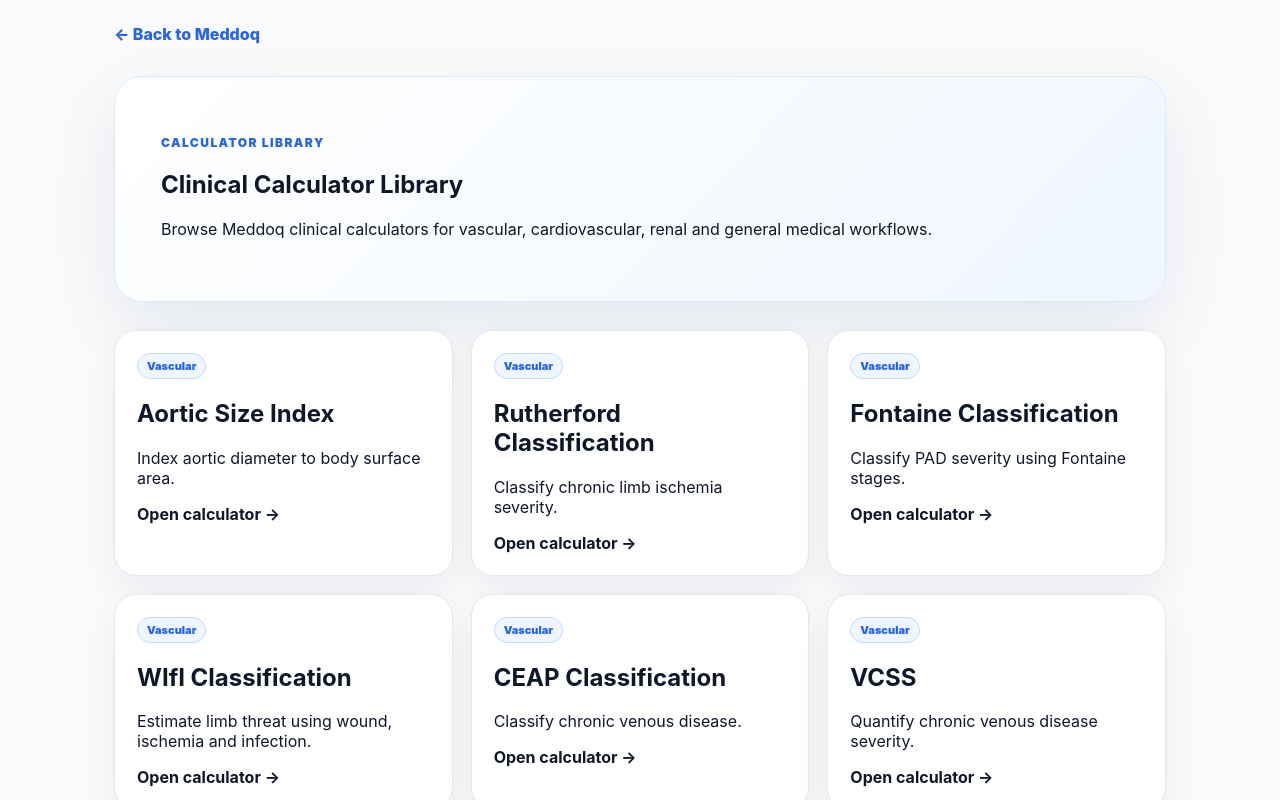
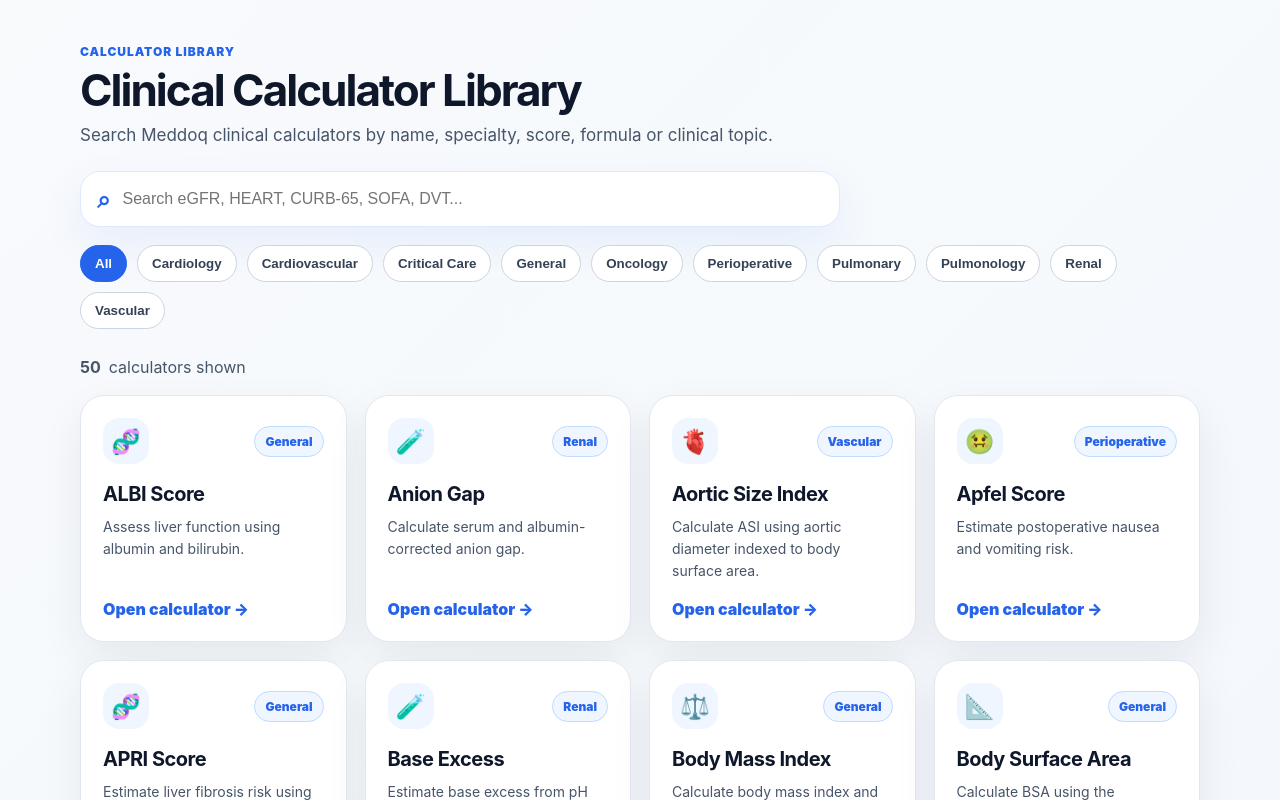
Before and after one commit to brsbyrm/meddoq, a Next.js app: page /calculators in a window 1280 px wide. Shown: the top 800 px of the page. Built offline with nearby package versions, Linux system fonts and the light colour scheme.

Commit message:
Make calculator library data-driven and searchable

```diff
--- a/app/calculators/page.js
+++ b/app/calculators/page.js
@@ -1,145 +1,255 @@
-const calculators = [
-  ["Aortic Size Index", "Vascular", "/calculators/aortic-size-index", "Index aortic diameter to body surface area."],
-  ["Rutherford Classification", "Vascular", "/calculators/rutherford-classification", "Classify chronic limb ischemia severity."],
-  ["Fontaine Classification", "Vascular", "/calculators/fontaine-classification", "Classify PAD severity using Fontaine stages."],
-  ["WIfI Classification", "Vascular", "/calculators/wifi-classification", "Estimate limb threat using wound, ischemia and infection."],
-  ["CEAP Classification", "Vascular", "/calculators/ceap-classification", "Classify chronic venous disease."],
-  ["VCSS", "Vascular", "/calculators/venous-clinical-severity-score", "Quantify chronic venous disease severity."],
-  ["Villalta Score", "Vascular", "/calculators/villalta-score", "Assess post-thrombotic syndrome severity."],
-  ["Wells DVT", "Vascular", "/calculators/wells-dvt", "Estimate pretest probability of deep vein thrombosis."],
-  ["Wells PE", "Pulmonary Embolism", "/calculators/wells-pe", "Estimate pretest probability of pulmonary embolism."],
-  ["PESI Score", "Pulmonary Embolism", "/calculators/pesi-score", "Risk stratify acute pulmonary embolism."],
-  ["sPESI Score", "Pulmonary Embolism", "/calculators/spesi-score", "Simplified PE mortality risk stratification."],
-  ["IMPROVE VTE Score", "VTE Risk", "/calculators/improve-vte-risk-score", "Estimate VTE risk in hospitalized medical patients."],
-  ["IMPROVE Bleeding Risk", "Bleeding Risk", "/calculators/improve-bleeding-risk-score", "Estimate bleeding risk during thromboprophylaxis assessment."],
-  ["Khorana Score", "Oncology / VTE", "/calculators/khorana-score", "Estimate VTE risk in ambulatory cancer patients."],
-  ["Padua Score", "VTE Risk", "/calculators/padua-score", "Estimate VTE risk in hospitalized medical patients."],
-  ["Caprini Score", "VTE Risk", "/calculators/caprini-score", "Estimate perioperative VTE risk."],
-  ["SOFA Score", "Critical Care", "/calculators/sofa-score", "Assess organ dysfunction severity."],
-  ["qSOFA Score", "Critical Care", "/calculators/qsofa-score", "Screen for higher-risk suspected infection."],
-  ["NEWS2 Score", "Critical Care", "/calculators/news2-score", "Early warning score for clinical deterioration."],
-  ["MEWS Score", "Critical Care", "/calculators/mews-score", "Modified early warning score."],
-  ["eGFR", "Renal", "/calculators/egfr", "Estimate glomerular filtration rate using CKD-EPI 2021."],
-  ["Creatinine Clearance", "Renal", "/calculators/creatinine-clearance", "Estimate creatinine clearance using Cockcroft-Gault."],
-  ["CKD-EPI 2021 Cystatin C", "Renal", "/calculators/ckd-epi-2021-cystatin-c", "Estimate GFR using cystatin C."],
-  ["MELD Score", "Hepatology", "/calculators/meld-score", "Estimate mortality risk in advanced liver disease."],
-  ["MELD-Na Score", "Hepatology", "/calculators/meld-na-score", "Estimate cirrhosis risk using MELD plus sodium."],
-  ["Child-Pugh Score", "Hepatology", "/calculators/child-pugh-score", "Classify cirrhosis severity."],
-  ["ALBI Score", "Hepatology", "/calculators/albi-score", "Assess liver functional reserve."],
-  ["APRI Score", "Hepatology", "/calculators/apri-score", "Estimate liver fibrosis risk."],
-  ["FIB-4 Index", "Hepatology", "/calculators/fib-4-index", "Estimate advanced liver fibrosis risk."],
-  ["NAFLD Fibrosis Score", "Hepatology", "/calculators/nafld-fibrosis-score", "Estimate advanced fibrosis risk in NAFLD."],
-  ["CHA₂DS₂-VASc", "Cardiovascular", "/calculators/cha2ds2-vasc", "Estimate thromboembolic risk in atrial fibrillation."],
-  ["HAS-BLED", "Cardiovascular", "/calculators/has-bled", "Assess bleeding risk in atrial fibrillation."],
-  ["RCRI", "Perioperative", "/calculators/revised-cardiac-risk-index", "Estimate perioperative cardiac risk."],
-  ["Gupta MICA", "Perioperative", "/calculators/gupta-mica", "Estimate perioperative MI or cardiac arrest risk."],
-  ["Apfel Score", "Perioperative", "/calculators/apfel-score", "Estimate postoperative nausea and vomiting risk."],
-  ["Duke Activity Status Index", "Perioperative", "/calculators/duke-activity-status-index", "Estimate functional capacity."],
-  ["Glasgow-Blatchford Score", "Gastroenterology", "/calculators/glasgow-blatchford-score", "Risk stratify upper GI bleeding."],
-  ["Rockall Score", "Gastroenterology", "/calculators/rockall-score", "Estimate risk after upper GI bleeding."],
-  ["Anion Gap", "Acid–Base", "/calculators/anion-gap", "Calculate serum anion gap."],
-  ["Delta Ratio", "Acid–Base", "/calculators/delta-ratio", "Assess mixed metabolic acid-base disorders."],
-  ["Base Excess", "Acid–Base", "/calculators/base-excess", "Assess metabolic acid-base component."],
-  ["Winter's Formula", "Acid–Base", "/calculators/winters-formula", "Estimate respiratory compensation in metabolic acidosis."],
-  ["Corrected Sodium", "Electrolytes", "/calculators/corrected-sodium", "Correct sodium for hyperglycemia."],
-  ["Serum Osmolality", "Electrolytes", "/calculators/serum-osmolality", "Estimate calculated serum osmolality."],
-  ["Oxygenation Index", "Critical Care", "/calculators/oxygenation-index", "Assess oxygenation impairment."],
-  ["Body Surface Area", "General", "/calculators/body-surface-area", "Calculate body surface area using Mosteller formula."],
-  ["Body Mass Index", "General", "/calculators/body-mass-index", "Calculate BMI and standard weight category."],
-  ["HEART Score", "Cardiology", "/calculators/heart-score", "Chest pain and suspected ACS risk stratification."],
-  ["TIMI NSTEMI/UA Score", "Cardiology", "/calculators/timi-nstemi-ua-score", "Unstable angina and NSTEMI short-term ischemic risk."],
-  ["CURB-65 Score", "Pulmonology", "/calculators/curb-65-score", "Community-acquired pneumonia severity and mortality risk."],
-];
+"use client";
 
-export const metadata = {
-  title: "Clinical Calculator Library | Meddoq",
-  description:
-    "Free clinical calculator library for healthcare professionals, including vascular, cardiovascular, renal and general medical calculators.",
-  alternates: {
-    canonical: "https://meddoq.com/calculators",
-  },
-};
+import { useMemo, useState } from "react";
+import { calculators } from "../data/calculators";
 
-export default function Page() {
+export default function CalculatorLibraryPage() {
+  const [query, setQuery] = useState("");
+  const [category, setCategory] = useState("All");
+
+  const categories = useMemo(() => {
+    return ["All", ...Array.from(new Set(calculators.map((item) => item.category))).sort()];
+  }, []);
+
+  const filteredCalculators = useMemo(() => {
+    const q = query.trim().toLowerCase();
+
+    return calculators
+      .filter((item) => category === "All" || item.category === category)
+      .filter((item) => {
+        if (!q) return true;
+        return [item.name, item.category, item.description, item.id]
+          .join(" ")
+          .toLowerCase()
+          .includes(q);
+      })
+      .sort((a, b) => a.name.localeCompare(b.name));
+  }, [query, category]);
+
   return (
-    <main style={styles.main}>
-      <a href="/" style={styles.back}>← Back to Meddoq</a>
-
+    <main style={styles.page}>
       <section style={styles.hero}>
         <p style={styles.kicker}>Calculator Library</p>
-        <h1>Clinical Calculator Library</h1>
-        <p>
-          Browse Meddoq clinical calculators for vascular, cardiovascular,
-          renal and general medical workflows.
+        <h1 style={styles.title}>Clinical Calculator Library</h1>
+        <p style={styles.text}>
+          Search Meddoq clinical calculators by name, specialty, score, formula or clinical topic.
         </p>
+
+        <div style={styles.searchBox}>
+          <span style={styles.searchIcon}>⌕</span>
+          <input
+            value={query}
+            onChange={(event) => setQuery(event.target.value)}
+            placeholder="Search eGFR, HEART, CURB-65, SOFA, DVT..."
+            style={styles.searchInput}
+          />
+        </div>
+
+        <div style={styles.filters}>
+          {categories.map((item) => (
+            <button
+              key={item}
+              type="button"
+              onClick={() => setCategory(item)}
+              style={{
+                ...styles.filterButton,
+                ...(category === item ? styles.filterButtonActive : {}),
+              }}
+            >
+              {item}
+            </button>
+          ))}
+        </div>
+      </section>
+
+      <section style={styles.summary}>
+        <strong>{filteredCalculators.length}</strong>
+        <span>
+          {filteredCalculators.length === 1 ? "calculator" : "calculators"} shown
+          {category !== "All" ? ` in ${category}` : ""}
+        </span>
       </section>
 
       <section style={styles.grid}>
-        {calculators.map(([name, category, href, description]) => (
-          <a key={href} href={href} style={styles.card}>
-            <span style={styles.badge}>{category}</span>
-            <h2>{name}</h2>
-            <p>{description}</p>
-            <strong>Open calculator →</strong>
+        {filteredCalculators.map((item) => (
+          <a key={item.id} href={item.href} style={styles.card}>
+            <div style={styles.cardTop}>
+              <div style={styles.iconBubble}>{item.icon}</div>
+              <span style={styles.categoryBadge}>{item.category}</span>
+            </div>
+            <h2 style={styles.cardTitle}>{item.name}</h2>
+            <p style={styles.cardText}>{item.description}</p>
+            <div style={styles.cardAction}>Open calculator →</div>
           </a>
         ))}
       </section>
+
+      {filteredCalculators.length === 0 && (
+        <section style={styles.empty}>
+          No calculator found. Try a broader search term.
+        </section>
+      )}
     </main>
   );
 }
 
 const styles = {
-  main: {
-    maxWidth: 1100,
-    margin: "0 auto",
-    padding: "24px",
+  page: {
+    minHeight: "100vh",
+    padding: "44px 24px 64px",
+    background: "linear-gradient(135deg, #f8fafc 0%, #eef6ff 100%)",
+    color: "#0f172a",
     fontFamily:
       'Inter, ui-sans-serif, system-ui, -apple-system, BlinkMacSystemFont, "Segoe UI", sans-serif',
-    color: "#0f172a",
-  },
-  back: {
-    color: "#2563eb",
-    fontWeight: 800,
-    textDecoration: "none",
   },
   hero: {
-    marginTop: 32,
-    background: "linear-gradient(135deg, #ffffff, #eff6ff)",
-    border: "1px solid #dbeafe",
-    borderRadius: 28,
-    padding: "clamp(26px, 5vw, 46px)",
-    boxShadow: "0 24px 70px rgba(15,23,42,0.08)",
+    maxWidth: 1120,
+    margin: "0 auto 28px",
   },
   kicker: {
+    margin: 0,
     color: "#2563eb",
     fontWeight: 900,
     textTransform: "uppercase",
-    letterSpacing: "0.12em",
+    letterSpacing: "0.08em",
     fontSize: 12,
   },
+  title: {
+    margin: "8px 0",
+    fontSize: 44,
+    lineHeight: 1.05,
+    letterSpacing: "-0.045em",
+  },
+  text: {
+    margin: "0 0 22px",
+    color: "#475569",
+    maxWidth: 760,
+    fontSize: 17,
+    lineHeight: 1.65,
+  },
+  searchBox: {
+    display: "flex",
+    alignItems: "center",
+    gap: 12,
+    maxWidth: 760,
+    background: "#ffffff",
+    border: "1px solid #dbeafe",
+    borderRadius: 20,
+    padding: "0 16px",
+    boxShadow: "0 18px 44px rgba(37, 99, 235, 0.08)",
+  },
+  searchIcon: {
+    color: "#2563eb",
+    fontSize: 24,
+    fontWeight: 900,
+  },
+  searchInput: {
+    width: "100%",
+    border: 0,
+    outline: 0,
+    padding: "18px 0",
+    fontSize: 16,
+    background: "transparent",
+    color: "#0f172a",
+  },
+  filters: {
+    display: "flex",
+    flexWrap: "wrap",
+    gap: 10,
+    marginTop: 18,
+  },
+  filterButton: {
+    border: "1px solid #cbd5e1",
+    background: "#ffffff",
+    color: "#334155",
+    borderRadius: 999,
+    padding: "10px 14px",
+    fontWeight: 850,
+    cursor: "pointer",
+  },
+  filterButtonActive: {
+    background: "#2563eb",
+    borderColor: "#2563eb",
+    color: "#ffffff",
+  },
+  summary: {
+    maxWidth: 1120,
+    margin: "0 auto 18px",
+    display: "flex",
+    gap: 8,
+    alignItems: "baseline",
+    color: "#475569",
+  },
   grid: {
-    marginTop: 28,
+    maxWidth: 1120,
+    margin: "0 auto",
     display: "grid",
-    gridTemplateColumns: "repeat(auto-fit, minmax(min(100%, 250px), 1fr))",
+    gridTemplateColumns: "repeat(auto-fit, minmax(250px, 1fr))",
     gap: 18,
   },
   card: {
+    display: "flex",
+    flexDirection: "column",
+    minHeight: 210,
+    textDecoration: "none",
+    color: "#0f172a",
     background: "#ffffff",
     border: "1px solid #e2e8f0",
-    borderRadius: 22,
+    borderRadius: 24,
     padding: 22,
-    color: "#0f172a",
-    textDecoration: "none",
-    boxShadow: "0 14px 36px rgba(15,23,42,0.06)",
+    boxShadow: "0 18px 44px rgba(15, 23, 42, 0.07)",
+    transition: "transform 0.18s ease, box-shadow 0.18s ease, border-color 0.18s ease",
   },
-  badge: {
-    display: "inline-flex",
+  cardTop: {
+    display: "flex",
+    justifyContent: "space-between",
+    gap: 12,
+    alignItems: "center",
+    marginBottom: 18,
+  },
+  iconBubble: {
+    width: 46,
+    height: 46,
+    borderRadius: 16,
+    display: "grid",
+    placeItems: "center",
+    background: "#eff6ff",
+    fontSize: 24,
+  },
+  categoryBadge: {
+    border: "1px solid #bfdbfe",
+    background: "#eff6ff",
     color: "#2563eb",
-    background: "#eff6ff",
-    border: "1px solid #bfdbfe",
     borderRadius: 999,
-    padding: "5px 9px",
-    fontSize: 11,
+    padding: "7px 10px",
+    fontSize: 12,
     fontWeight: 900,
   },
+  cardTitle: {
+    margin: 0,
+    fontSize: 20,
+    lineHeight: 1.2,
+    letterSpacing: "-0.025em",
+  },
+  cardText: {
+    margin: "10px 0 18px",
+    color: "#475569",
+    lineHeight: 1.55,
+    fontSize: 14,
+    flex: 1,
+  },
+  cardAction: {
+    color: "#2563eb",
+    fontWeight: 900,
+  },
+  empty: {
+    maxWidth: 1120,
+    margin: "24px auto 0",
+    padding: 20,
+    borderRadius: 20,
+    background: "#ffffff",
+    border: "1px solid #e2e8f0",
+    color: "#64748b",
+    fontWeight: 800,
+  },
 };
```
